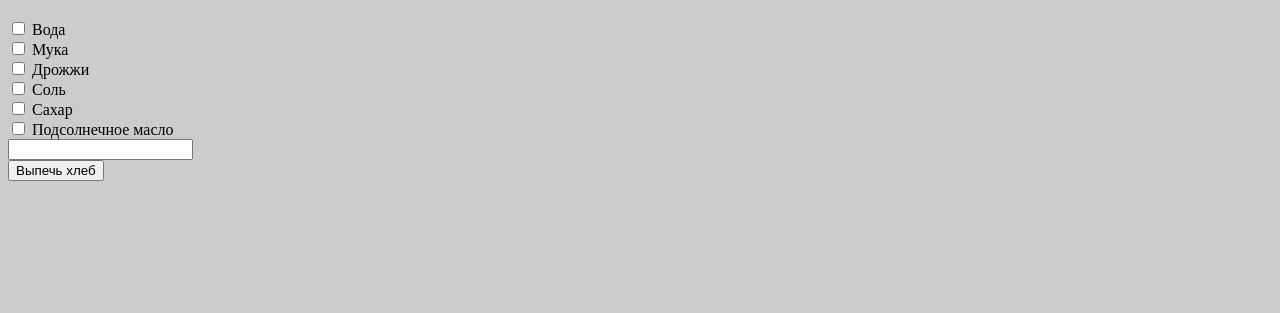
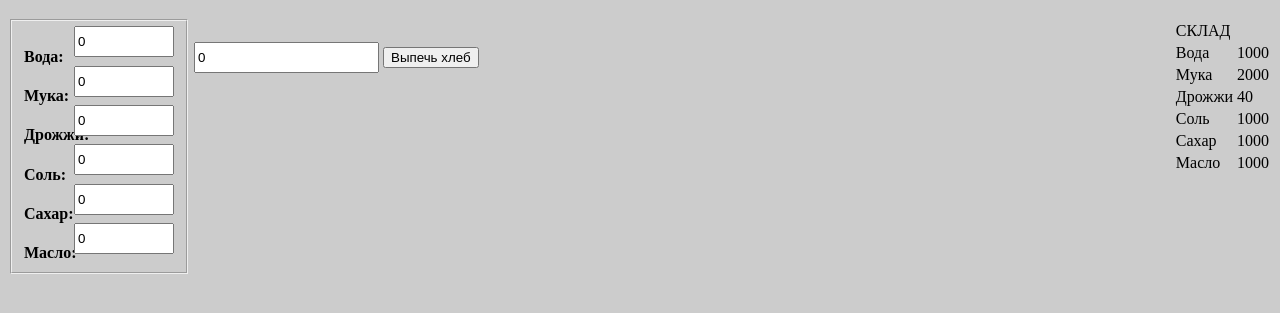
Before and after one commit to nik-prokopchyk/bake-factory, a plain HTML site: page index.html in a window 1280 px wide. Shown: the part 61-374 px from the top of the page. Drawn offline with Linux system fonts and the light colour scheme.

Commit message:
Новый дизайн, шагам добавлены сообшения

```diff
--- a/index.html
+++ b/index.html
@@ -9,39 +9,73 @@
 		label {
 			display: block;
 		}
+		input {
+			height: 25px;
+		}
+		fieldset {
+			display: inline-grid;
+			grid-template-columns: 50px 100px;
+		}
+		fieldset h4 {
+			margin-bottom: 0;
+		}
+		table {
+			float: right;
+		}
 	</style>
 </head>
 <body>
 	<main>
 		<h1>Хлебопекарня им. Прокопчука Н.А.</h1>
-		<label>
-			<input type="checkbox" id="water">
-			Вода
-		</label>
-		<label>
-			<input type="checkbox" id="pouder">
-			Мука
-		</label>
-		<label>
-			<input type="checkbox" id="yeast">
-			Дрожжи
-		</label>
-		<label>
-			<input type="checkbox" id="salt">
-			Соль
-		</label>
-		<label>
-			<input type="checkbox" id="sugar">
-			Сахар
-		</label>
-		<label>
-			<input type="checkbox" id="oil">
-			Подсолнечное масло
-		</label>
-		<label>
-			<input type="number" id="total">
-		</label>
-		<button onclick=" transportBakedBread()">Выпечь хлеб</button>
+		<fieldset>
+			<h4>Вода:</h4>
+			<input type="number" id="water" min="0" value="0">
+			<h4>Мука:</h4>
+			<input type="number" id="pouder" min="0" value="0">
+			<h4>Дрожжи:</h4>
+			<input type="number" id="yeast" min="0" value="0">
+			<h4>Соль:</h4>
+			<input type="number" id="salt" min="0" value="0">
+			<h4>Сахар:</h4>
+			<input type="number" id="sugar" min="0" value="0">
+			<h4>Масло:</h4>
+			<input type="number" id="oil" min="0" value="0">
+		</fieldset>
+		<table>
+			<thead>
+				<tr>
+					<td>СКЛАД</td>
+				</tr>
+			</thead>
+			<tbody>
+				<tr>
+					<td>Вода</td>
+					<td>1000</td>
+				</tr>
+				<tr>
+					<td>Мука</td>
+					<td>2000</td>
+				</tr>
+				<tr>
+					<td>Дрожжи</td>
+					<td>40</td>
+				</tr>
+				<tr>
+					<td>Соль</td>
+					<td>1000</td>
+				</tr>
+				<tr>
+					<td>Сахар</td>
+					<td>1000</td>
+				</tr>
+				<tr>
+					<td>Масло</td>
+					<td>1000</td>
+				</tr>
+			</tbody>
+		</table>
+		<input type="number" id="breadCounter" min="0" value="0">
+		<button onclick="startBakeBread()">Выпечь хлеб</button>
 	</main>
 
 	<script src="main.js"></script>
--- a/main.js
+++ b/main.js
@@ -16,41 +16,50 @@ const bread = {
   oil: 20,
 }
 
-/*
-Сухие дрожисмешали с мукой в большой миске
-вода, соль, сахар, масло смешивается в маленькой миске
-в большую миску добавили смесь маленькой
-замес теста
-тесто подходит
-опускание теста
-лепка формы
-викладивание хлеба на противень
-помещение заготовки в духовку
-выпикание хлеба при температуре 300C в течении 20 минут
-винуть хлеб
-попробовать
-*/
+function startBakeBread() {
+  let water = 	document.getElementById('water').value;
+  let pouder = 	document.getElementById('pouder').value;
+  let yeast = 	document.getElementById('yeast').value;
+  let salt = 	document.getElementById('salt').value;
+  let sugar = 	document.getElementById('sugar').value;
+  let oil = 	document.getElementById('oil').value;
+ console.log(water, pouder, yeast, salt, sugar, oil)
+
+  mixPouderAndYeast()
+  mixSecondaryIngridients()
+  mixAll()
+  awaitDoughComing()
+  createBreadForm()
+  putBreadFormInOven()
+  transportBakedBread()
+}
 
 function mixPouderAndYeast(pouder, yeast) {
-  return provision;
+  alert('Смешиваются основа')
+  // return provision;
 }
 function mixSecondaryIngridients(water, salt, sugar, oil) {
-  return mix;
+  alert('Смешиваются добавки')
+  // return mix;
 }
 function mixAll(provision, mix) {
-  return dough;
+  alert('Смешиваются все ингридеенты')
+  // return dough;
 }
 function awaitDoughComing(dough) {
-  return finishedDough;
+  alert('Тесто подходит')
+  // return finishedDough;-
 }
 function createBreadForm(finishedDough) {
-  return breadForm;
+  alert('Хлебу предается форма')
+  // return breadForm;
 }
 function putBreadFormInOven(breadForm) {
-  return bakedBread;
+  alert('Хлеб уложен на выпечку')
+  // return bakedBread;
 }
 function transportBakedBread(bakedBread) {
-  alert('Хлеб выпечен и успешно доставлен');
+  alert('ХЛЕБ ВЫПЕЧЕН!!!!!');
 }
 // function mixIngridients() {
 //   let water = 	document.getElementById('water').checked;
```
Also changed, not shown: readme.md (added).
